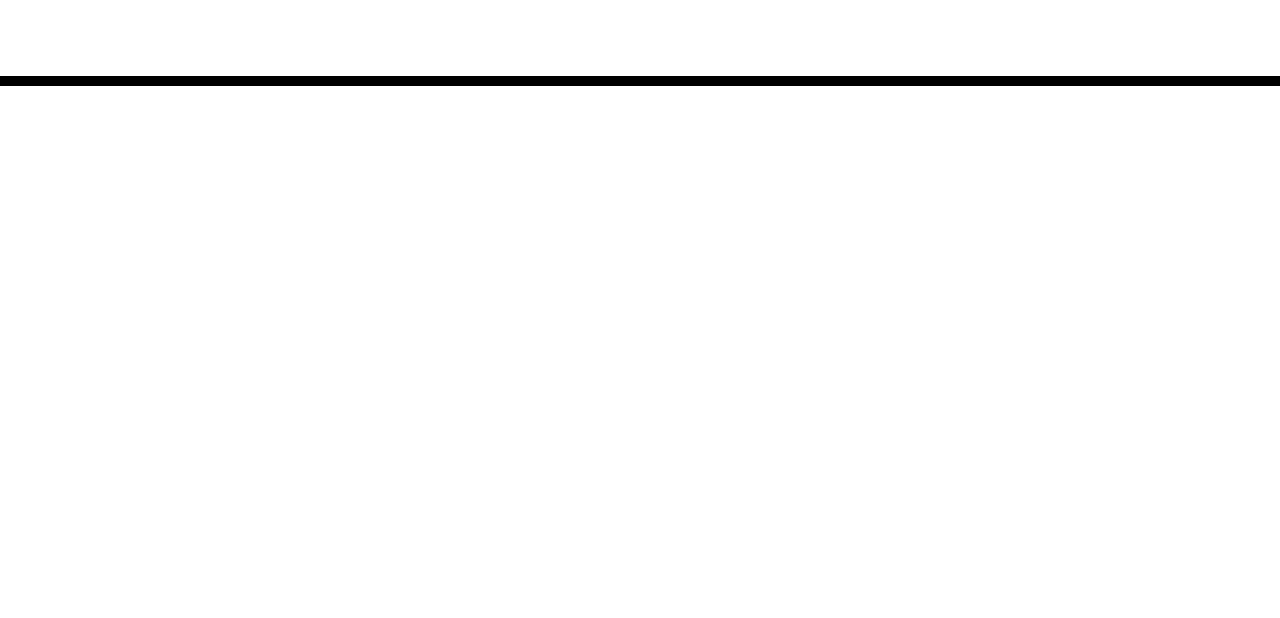
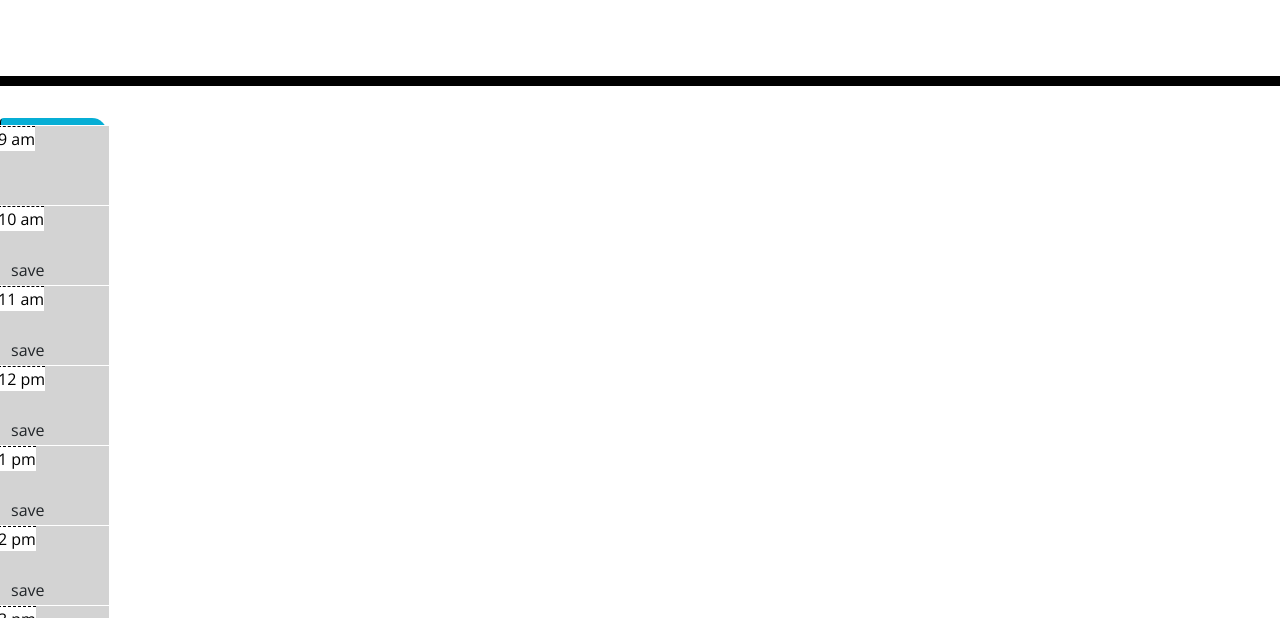
Before and after one commit to hannahsykim/super-scheduler, a plain HTML site: page Develop/index.html in a window 1280 px wide. Shown: the part 182-800 px from the top of the page. Drawn offline with nearby package versions, Linux system fonts and the light colour scheme.

Commit message:
javascript

```diff
--- a/Develop/index.html
+++ b/Develop/index.html
@@ -28,11 +28,14 @@
       <p class="lead">A simple calendar app for scheduling your work day</p>
       <p id="currentDay" class="lead"></p>
     </header>
-    <div class="container">
+    <div class="container btn saveBtn col-md-1">
+
       <!-- Timeblocks go here -->
+
     </div>
 
     <script src="https://cdnjs.cloudflare.com/ajax/libs/jquery/3.2.1/jquery.min.js"></script>
     <script src="https://cdnjs.cloudflare.com/ajax/libs/moment.js/2.24.0/moment.min.js"></script>
+    <script src="index.js"></script>
   </body>
 </html>
--- /dev/null
+++ b/Develop/index.js
@@ -0,0 +1,51 @@
+var container = document.querySelector(".container");
+var blocks = [9,10,11,12,13,14,15,16,17]
+var date = new Date();
+
+
+
+ function isCurrentPastorFuture(hour) {
+    if (date.getHours() === hour) {
+        return 1 //present
+    } else if (date.getHours() > hour) {
+        return 2 //past
+    } else {
+        return 3 //future
+    }
+ }
+
+ for (var i = 0; i < blocks.length; i++) {
+    var wrapper = document.createElement("div");
+    wrapper.setAttribute("class", "row timeblock");
+    if (isCurrentPastorFuture(blocks[i]) === 1) {
+        wrapper.classList.add("present");
+    } else if (isCurrentPastorFuture(blocks[i]) === 2) {
+        wrapper.classList.add("past");
+    } else {
+        wrapper.classList.add("future");
+    }
+    var block = document.createElement("div");
+    var textbox = document.createElement("textarea");
+    var savebutton = document.createElement("finalsave");
+    savebutton.setAttribute("class", ".saveBtn, btn");
+        $('.saveBtn').on('click', function () {
+            var value = $(this).siblings('.description').val();
+            var time = $(this).parent().attr('id');
+
+            localStorage.setItem(time,value);
+
+            $('.notification').addClass('show');
+            setTimeout(function () {
+                $('.notification').removeClass('show');
+            }, 5000);
+        });
+    textbox.setAttribute("class", "description col-md-10");
+    block.setAttribute("class", "hour");
+    textbox.setAttribute("style", "flex-grow: 1; height: 100px;");
+    block.textContent = moment(blocks[i], 'HH').format('h a');
+    wrapper.appendChild(block);
+    wrapper.appendChild(textbox);
+    container.appendChild(wrapper);
+    wrapper.appendChild(savebutton);
+    savebutton.textContent= "save"
+ }
```
